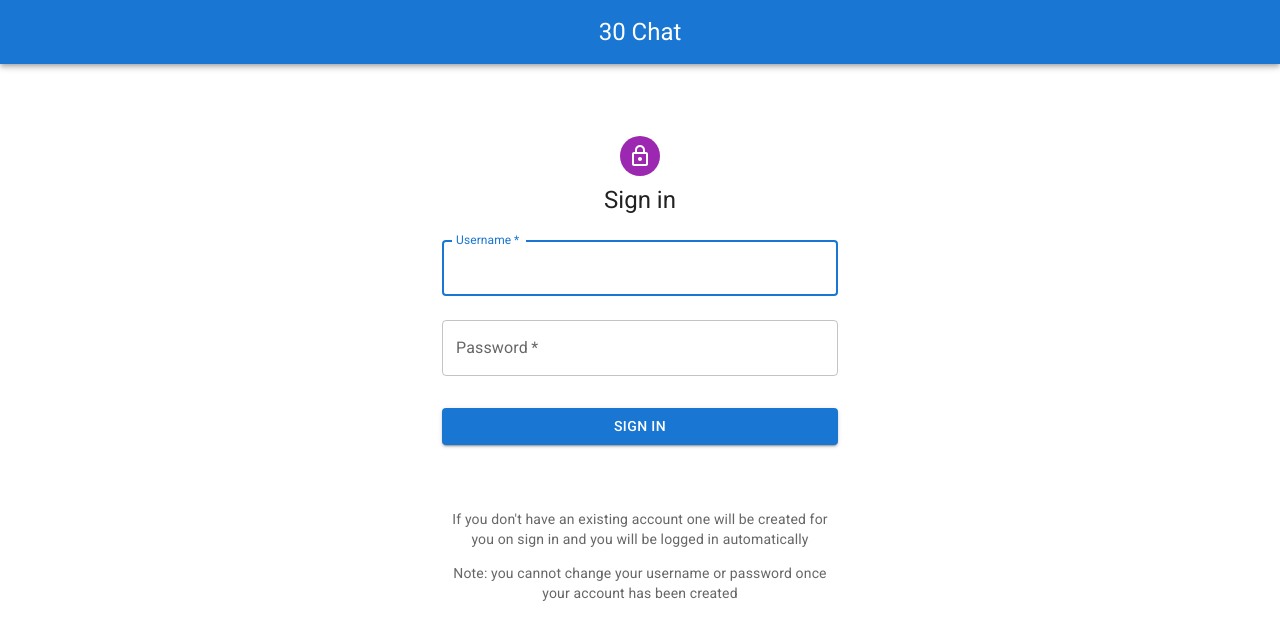
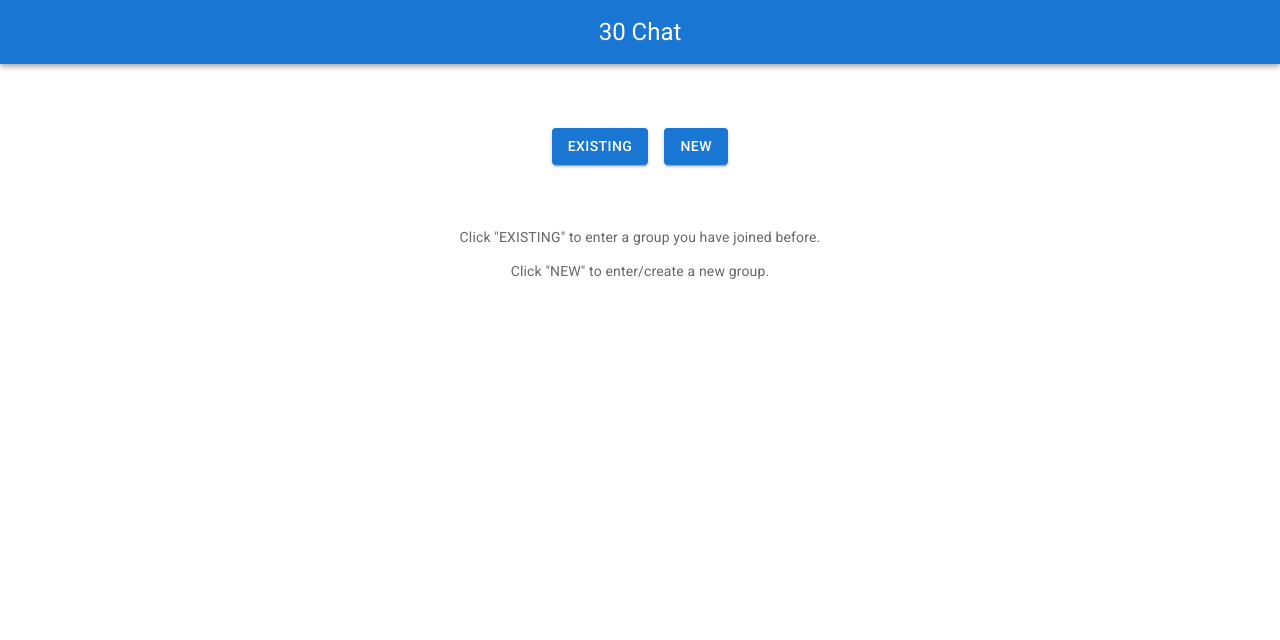
Before and after one commit to xavier-kong/30-chat, a React (Create React App) app in the folder client/: page / in a window 1280 px wide. Before the commit this address led to /login. Shown: the top 640 px of the page. Built offline with nearby package versions, Linux system fonts and the light colour scheme; no server answers.

Commit message:
add groupform component

```diff
--- a/client/src/App.js
+++ b/client/src/App.js
@@ -51,7 +51,7 @@ const App = () => {
       <div className='container'>
         <Header text="30 Chat" />
          {user ? <p>Currently logged in as {user.username}<button onClick={Logout}>Logout</button></p> : null}
-        <Switch>
+        {/* <Switch>
           <Route path="/chat/:room_name">
             {user === null ? <Redirect to="/login" />  : <Chat socket={socket} user_name={user.username} url={url}/>}
           </Route>
@@ -64,8 +64,8 @@ const App = () => {
           <Route path="/">
             {user === null ? <Redirect to="/login" /> : <Redirect to="/groups" />}
           </Route>
-        </Switch>
-        {/* <Groups /> */}
+        </Switch> */}
+        <Groups />
       </div>
     </Router>
     )
--- a/client/src/components/BinarySelector.js
+++ b/client/src/components/BinarySelector.js
@@ -2,24 +2,24 @@ import React from "react";
 import Button from '@mui/material/Button';
 import Stack from '@mui/material/Stack'
 
-const BinarySelector = ({ first, second, select, handleSelect }) => {
+const BinarySelector = ({ first, second, handleSelect }) => {
 
     return (
         <Stack direction="row" spacing={2}>
             <Button
-                variant={select ? "contained" : "outlined"}
+                variant="contained"
                 onClick={(e) => {
                     e.preventDefault()
-                    handleSelect()
+                    handleSelect(first)
                 }}
             >
                 {first}
             </Button>
             <Button
-                variant={select ? "outlined" : "contained"}
+                variant="contained"
                 onClick={(e) => {
                     e.preventDefault()
-                    handleSelect()
+                    handleSelect(second)
                 }}
             >
                 {second}
--- /dev/null
+++ b/client/src/components/GroupForm.js
@@ -0,0 +1,67 @@
+import React, { useState } from 'react';
+import Typography from '@mui/material/Typography';
+import Box from '@mui/material/Box';
+import TextField from '@mui/material/TextField';
+import Button from '@mui/material/Button';
+import TransitionAlert from './TransitionAlert';
+import useField from '../hooks/useField';
+import Container from '@mui/material/Container'
+
+const GroupFrom = () => {
+    const groupname = useField('text')
+    const passphrase = useField('password')
+    const [ alert, setAlert ] = useState(null)
+
+    return (
+        <Container maxWidth="xs">
+            <Box
+                component="form"
+                noValidate sx={{
+                    mt: 1,
+                    display: 'flex',
+                    flexDirection: 'column',
+                    alignItems: 'center',
+                }}
+            >
+            <Typography component="h1" variant="h5" sx={{ mb: 1 }}>
+                Enter Group
+            </Typography>
+                <TextField
+                margin="normal"
+                required
+                fullWidth
+                id="groupname"
+                label="Groupname"
+                name="groupname"
+                autoComplete="groupname"
+                autoFocus
+                value={groupname.value}
+                onChange={event => groupname.onChange(event)}
+                />
+                <TextField
+                margin="normal"
+                required
+                fullWidth
+                name="passphrase"
+                label="Passphrase"
+                type="passphrase"
+                id="passphrase"
+                autoComplete="current-passphrase"
+                value={passphrase.value}
+                onChange={event => passphrase.onChange(event)}
+                />
+                <Button
+                type="submit"
+                fullWidth
+                variant="contained"
+                sx={{ mt: 3, mb: 2 }}
+                >
+                Sign In
+                </Button>
+                {alert ? <TransitionAlert text={alert} severity='error'/>: null}
+            </Box>
+        </Container>
+    )
+}
+
+export default GroupFrom
--- a/client/src/pages/Groups.js
+++ b/client/src/pages/Groups.js
@@ -6,16 +6,19 @@ import Container from '@mui/material/Container'
 import CssBaseline from '@mui/material/CssBaseline'
 import Box from '@mui/material/Box';
 import BinarySelector from '../components/BinarySelector';
+import Typography from '@mui/material/Typography';
+import GroupFrom from '../components/GroupForm';
 
 const theme = createTheme()
 
 const Groups = () => {
-    const [ select, setSelect ] = useState(true)
+    const [ stage, setStage ] = useState('Pre')
 
-    const handleSelect = () => {
-        const newSelect = !select
-        setSelect(newSelect)
+    const handleSelect = (text) => {
+        setStage(text)
     }
+
+    // need a back button
 
     return (
         <ThemeProvider theme={theme}>
@@ -29,10 +32,26 @@ const Groups = () => {
                         alignItems: 'center',
                     }}
                 >
-                    <BinarySelector first="Existing" second="New" select={select} handleSelect={handleSelect} />
-                    <p>
-                        {select ? 'existing' : 'new'}
-                    </p>
+                {stage === 'Pre' ?
+                <>
+                    <BinarySelector first="Existing" second="New" handleSelect={handleSelect} />
+                    <Typography variant="body2" color="text.secondary" align="center" sx={{ mt: 6 }}>
+                    <p>Click "EXISTING" to enter a group you have joined before.</p>
+                    <p>Click "NEW" to enter/create a new group.</p>
+                    </Typography>
+                </>
+                :
+                stage === 'Existing' ?
+                <p>Existing</p>
+                :
+                stage === 'New' ?
+                <>
+                    <GroupFrom />
+                </>
+                :
+                null
+                }
+
                 </Box>
             </Container>
         </ThemeProvider>
```
